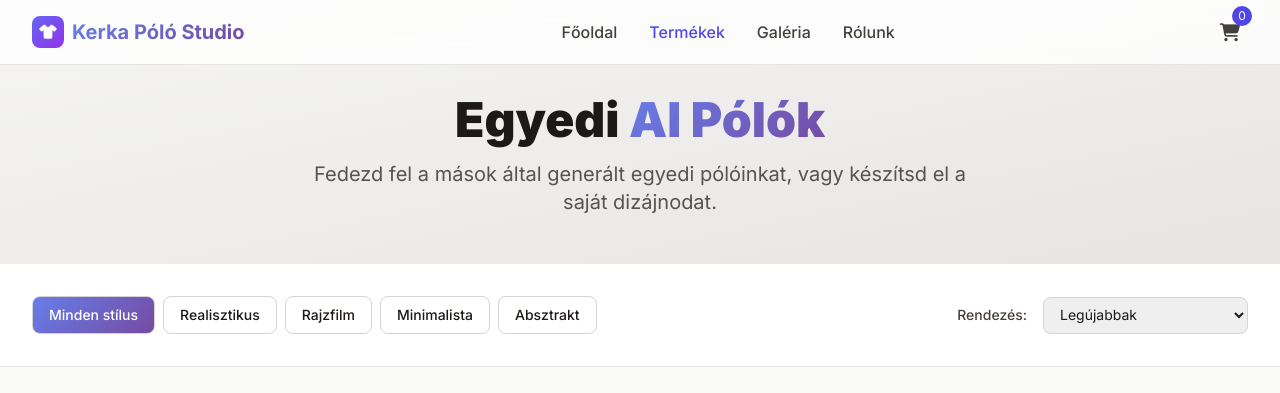
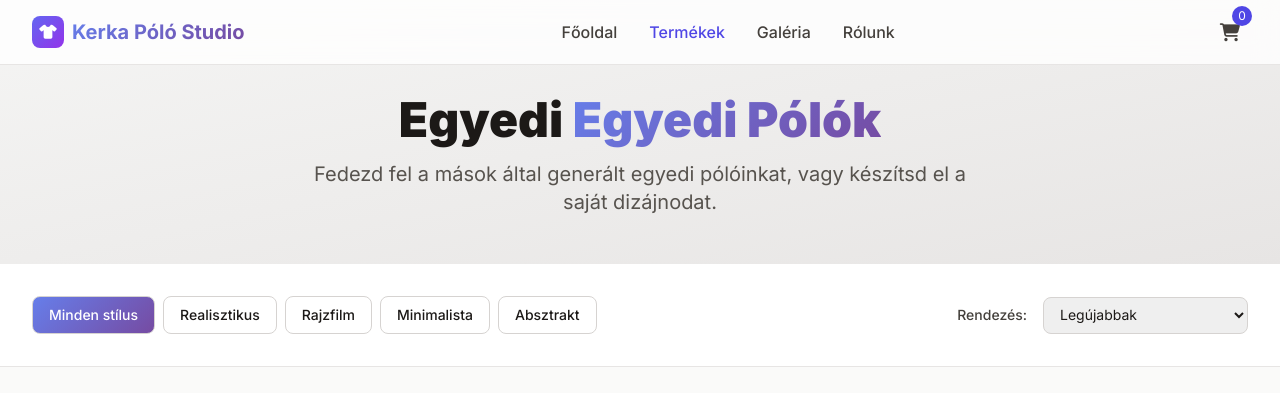
Before and after one commit to kerka95/AiShirt, a plain HTML site: page products.html in a window 1280 px wide. Shown: the top 393 px of the page. Drawn offline with nearby package versions, Linux system fonts and the light colour scheme.

Commit message:
small adjusment

```diff
--- a/products.html
+++ b/products.html
@@ -87,7 +87,7 @@
         <div class="max-w-7xl mx-auto px-4 sm:px-6 lg:px-8">
             <div class="text-center">
                 <h1 class="text-4xl lg:text-5xl font-black text-stone-900 mb-4">
-                    Egyedi <span class="gradient-text">AI Pólók</span>
+                    Egyedi <span class="gradient-text">Egyedi Pólók</span>
                 </h1>
                 <p class="text-xl text-stone-600 max-w-2xl mx-auto">
                     Fedezd fel a mások által generált egyedi pólóinkat, vagy készítsd el a saját dizájnodat.
```
